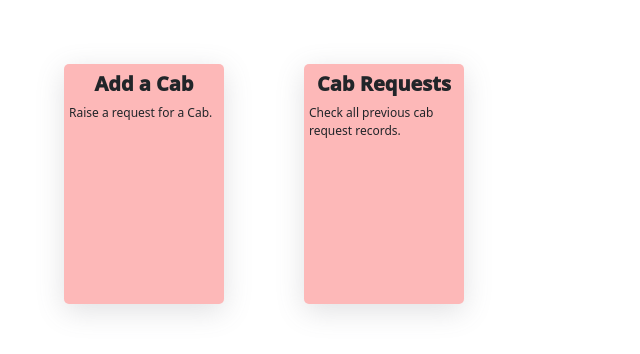
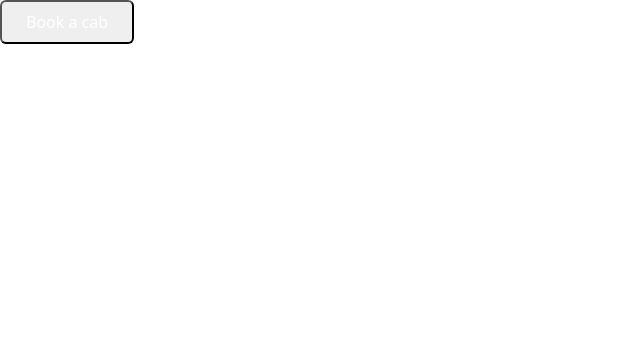
Before and after one commit to UI-GGN/CBP3-React-Rebels, a React (Create React App) app: page /landing in a window 1280 px wide. Shown: the top 354 px of the page, without its empty margins (0-640 px from the left). Built offline with nearby package versions, Linux system fonts and the light colour scheme.

Commit message:
RR-2 |Dhruva, Akshit, Gunjan| Added theme properties

```diff
--- a/package.json
+++ b/package.json
@@ -6,6 +6,10 @@
     "@testing-library/jest-dom": "^5.16.5",
     "@testing-library/react": "^13.4.0",
     "@testing-library/user-event": "^13.5.0",
+    "@types/jest": "^29.5.1",
+    "@types/node": "^20.2.3",
+    "@types/react": "^18.2.6",
+    "@types/react-dom": "^18.2.4",
     "axios": "^1.4.0",
     "bootstrap": "^5.2.3",
     "eslint": "^8.41.0",
@@ -17,6 +21,7 @@
     "react-dom": "^18.2.0",
     "react-scripts": "5.0.1",
     "sass": "^1.62.1",
+    "typescript": "^4.9.5",
     "web-vitals": "^2.1.4"
   },
   "scripts": {
--- a/public/index.html
+++ b/public/index.html
@@ -26,6 +26,10 @@
       Learn how to configure a non-root public URL by running `npm run build`.
     -->
     <title>React App</title>
+    <style>
+      @import url('https://fonts.googleapis.com/css?family=Inter');
+      @import url('https://fonts.googleapis.com/css?family=Bitter');
+    </style>
   </head>
   <body>
     <noscript>You need to enable JavaScript to run this app.</noscript>
--- a/src/App.js
+++ b/src/App.js
@@ -1,41 +1,45 @@
-import logo from "./logo.svg";
-import "./App.scss";
-import "tailwindcss/tailwind.css"
-import { BrowserRouter, Routes, Route } from "react-router-dom";
+import logo from './logo.svg';
+import './App.scss';
+import 'tailwindcss/tailwind.css';
+import { BrowserRouter, Routes, Route } from 'react-router-dom';
 import AddCab from './pages/AddCab';
 import Login from './pages/Login';
 import Booking from './pages/Booking';
 import BookingConfirmation from './pages/Bookingconfirmation';
 import SignUp from './pages/Signup';
 import ErrorPage from './pages/ErrorPage';
-import LandingPage_ from './pages/LandingPage_';
+import LandingPage_ from './pages/LandingPage_.tsx';
 
 function App() {
-  const rides = [{
-    bookingId:1,
-    dropLocation: "address1",
-    pickUpLocation: "address2",
-    city:'Chennai',
-    area:'T.Nagar',
-    time: '2022-04-22 10:34:23',
-    status: "confirmed",
-  },{
-    bookingId:2,
-    dropLocation: "Delhi",
-    pickUpLocation: "Chennai",
-    time: "2022-04-22 10:34:23",
-    city:'Chennai',
-    area:'T.Nagar',
-    status: "confirmed",
-  },{
-    bookingId:3,
-    dropLocation: "Delhi",
-    pickUpLocation: "Chennai",
-    time: "2022-04-22 10:34:23",
-    city:'Chennai',
-    area:'T.Nagar',
-    status: "confirmed",
-  }];
+  const rides = [
+    {
+      bookingId: 1,
+      dropLocation: 'address1',
+      pickUpLocation: 'address2',
+      city: 'Chennai',
+      area: 'T.Nagar',
+      time: '2022-04-22 10:34:23',
+      status: 'confirmed',
+    },
+    {
+      bookingId: 2,
+      dropLocation: 'Delhi',
+      pickUpLocation: 'Chennai',
+      time: '2022-04-22 10:34:23',
+      city: 'Chennai',
+      area: 'T.Nagar',
+      status: 'confirmed',
+    },
+    {
+      bookingId: 3,
+      dropLocation: 'Delhi',
+      pickUpLocation: 'Chennai',
+      time: '2022-04-22 10:34:23',
+      city: 'Chennai',
+      area: 'T.Nagar',
+      status: 'confirmed',
+    },
+  ];
 
   return (
     <BrowserRouter>
@@ -50,7 +54,6 @@ function App() {
           element={<BookingConfirmation rides={rides} />}
         />
         <Route path="*" element={<Login />} />
-
       </Routes>
     </BrowserRouter>
   );
--- a/src/pages/LandingPage_.js
+++ /dev/null
@@ -1,44 +0,0 @@
-import "../styles/pages/LandingPage_.scss"
-import { useNavigate } from 'react-router-dom';
-
-const LandingPage_ = (props) => {
-    const navigate = useNavigate();
-
-    const sectionCards = [
-        {
-            id : 1,
-            label : "Add a Cab",
-            icon : "",
-            subLabel : "Raise a request for a Cab.",
-            redirectLink : "/booking"
-        },
-        {
-            id : 2,
-            label : "Cab Requests",
-            icon : "",
-            subLabel : "Check all previous cab request records.",
-            redirectLink : "/booking-confirmation"
-        }
-    ]
-
-    const handleCardClick = (section) =>{
-        navigate(section?.redirectLink);
-    }
-
-    return (
-        <div className="landing-page-wrapper">
-            <div className="section-cards-wrapper">
-                {
-                    sectionCards.map(sectionCard=>(
-                        <div className="section-card" key={sectionCard?.id} onClick={()=>handleCardClick(sectionCard)}>
-                            <div className="label title">{sectionCard?.label}</div>
-                            <div className="label">{sectionCard?.subLabel}</div>
-                        </div>
-                    ))
-                }
-            </div>
-        </div>
-    )
-}
-
-export default LandingPage_;
--- /dev/null
+++ b/src/pages/LandingPage_.tsx
@@ -0,0 +1,50 @@
+import React from 'react';
+import '../styles/pages/LandingPage_.scss';
+import { useNavigate } from 'react-router-dom';
+
+const LandingPage_ = (props) => {
+  const navigate = useNavigate();
+
+  const sectionCards = [
+    {
+      id: 1,
+      label: 'Add a Cab',
+      icon: '',
+      subLabel: 'Raise a request for a Cab.',
+      redirectLink: '/booking',
+    },
+    {
+      id: 2,
+      label: 'Cab Requests',
+      icon: '',
+      subLabel: 'Check all previous cab request records.',
+      redirectLink: '/booking-confirmation',
+    },
+  ];
+
+  const handleCardClick = (section) => {
+    navigate(section?.redirectLink);
+  };
+
+  return (
+    <div className="flex justify-end">
+      <button className="bg-tw_primary hover:bg-primary text-white font-inter font-bold py-2 px-4 rounded">
+        Book a cab
+      </button>
+    </div>
+    // <div className="landing-page-wrapper">
+    //     <div className="section-cards-wrapper">
+    //         {
+    //             sectionCards.map(sectionCard=>(
+    //                 <div className="section-card" key={sectionCard?.id} onClick={()=>handleCardClick(sectionCard)}>
+    //                     <div className="label title">{sectionCard?.label}</div>
+    //                     <div className="label">{sectionCard?.subLabel}</div>
+    //                 </div>
+    //             ))
+    //         }
+    //     </div>
+    // </div>
+  );
+};
+
+export default LandingPage_;
--- a/src/styles/pages/AddCab.scss
+++ b/src/styles/pages/AddCab.scss
@@ -1,11 +1,11 @@
-body {
-    min-height: 100vh;
-    font-weight: 400;
-    display: flex;
-    justify-content: center;
-    flex-direction: column;
-    text-align: left;
-}
+// body {
+//     min-height: 100vh;
+//     font-weight: 400;
+//     display: flex;
+//     justify-content: center;
+//     flex-direction: column;
+//     text-align: left;
+// }
 
 h3 {
     font-weight: 500;
```
Also changed, not shown: tailwind.config.js (+13 -6 lines), 2 other files (tests, documents, lock files or other folders).
